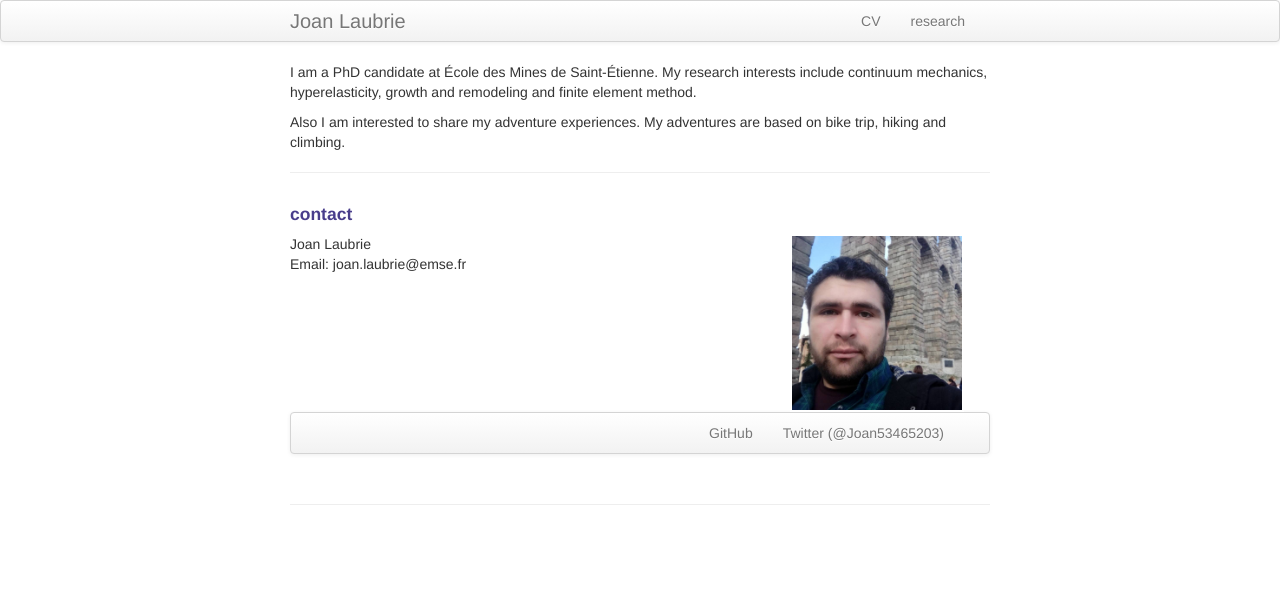
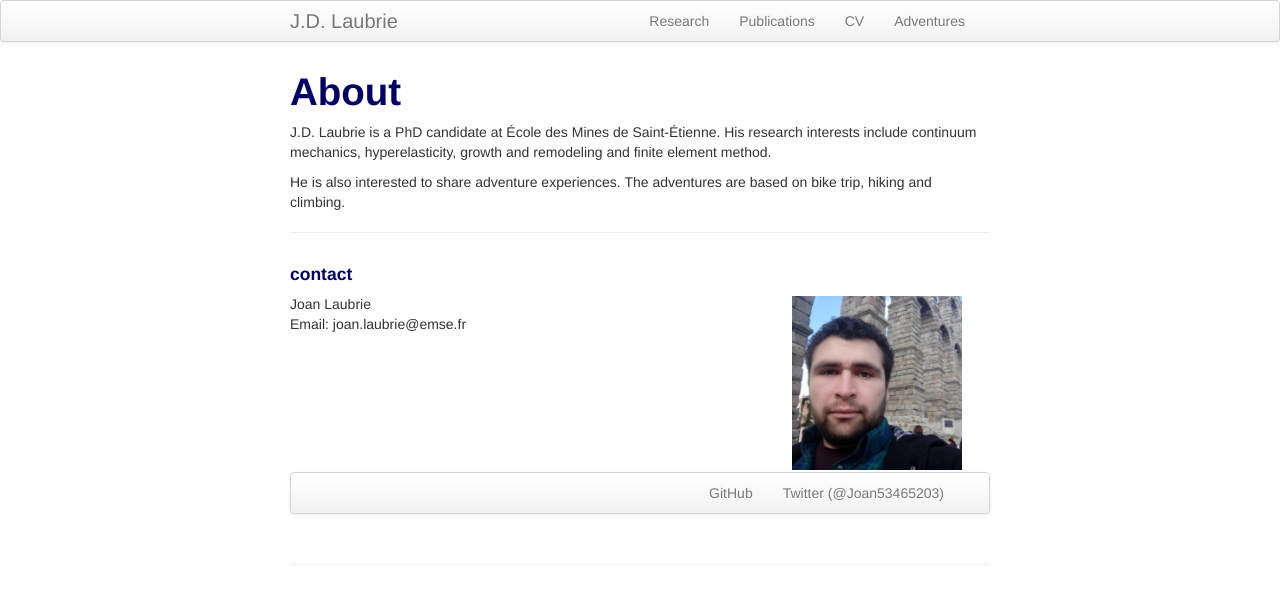
Before and after one commit to jdlaubrie/jdlaubrie.github.io, a Jekyll site: the page built from index.md, in a window 1280 px wide. Shown: the top 604 px of the page. Built offline with Jekyll 4.4.1, drawn with Linux system fonts in a browser that asks for light colours.

Commit message:
some new pages

```diff
--- a/_config.yml
+++ b/_config.yml
@@ -8,9 +8,9 @@ highlighter: rouge
 # Themes are encouraged to use these universal variables
 # so be sure to set them if your theme uses them.
 #
-title : Joan Laubrie
+title : J.D. Laubrie
 author :
-  name : Joan D. Laubrie
+  name : J.D. Laubrie
   email : joan.laubrie@emse.fr
   github : jdlaubrie
   twitter : Joan53465203
--- a/_includes/themes/twitter/default.html
+++ b/_includes/themes/twitter/default.html
@@ -35,8 +35,10 @@
         <div class="container-narrow">
           <a class="brand" href="{{ HOME_PATH }}">{{ site.title }}</a>
           <ul class="nav">
-              <li><a href="{{ BASE_PATH }}/assets/CV.pdf">CV</a></li>
-              <li><a href="{{ BASE_PATH }}/pages/research.html">research</a></li>
+              <li><a href="{{ BASE_PATH }}/pages/Research.html">Research</a></li>
+              <li><a href="{{ BASE_PATH }}/pages/Publications.html">Publications</a></li>
+              <li><a href="{{ BASE_PATH }}/pages/CV.html">CV</a></li>
+              <li><a href="{{ BASE_PATH }}/pages/Adeventures.html">Adventures</a></li>
           </ul>
         </div>
       </div>
--- a/assets/themes/twitter/css/my_custom_css.css
+++ b/assets/themes/twitter/css/my_custom_css.css
@@ -58,7 +58,7 @@ td.right {
 
 
 h1, h2, h3, h4 {
-    color: darkslateblue;
+    color: #000066;
 }
 
 .danger {
--- a/index.md
+++ b/index.md
@@ -1,13 +1,15 @@
 ---
 layout: frontpage
-title: Joan Laubrie
-description: vagabundo is a PhD candidate at Broom University.
-keywords: Joan, Laubrie, treats, recycling, mail, being a good boy
+title: JD Laubrie
+description: JD Laubrie is a PhD candidate at École des Mines de Saint-Étienne.
+keywords: Joan, Laubrie, growth, remodeling, nonlinear solid mechanics
 ---
 
-I am a PhD candidate at École des Mines de Saint-Étienne. My research interests include continuum mechanics, hyperelasticity, growth and remodeling and finite element method.
+About
+=====
+J.D. Laubrie is a PhD candidate at École des Mines de Saint-Étienne. His research interests include continuum mechanics, hyperelasticity, growth and remodeling and finite element method.
 
-Also I am interested to share my adventure experiences. My adventures are based on bike trip, hiking and climbing.
+He is also interested to share adventure experiences. The adventures are based on bike trip, hiking and climbing.
 
 ---
 
@@ -24,7 +26,7 @@ Also I am interested to share my adventure experiences. My adventures are based
         <div class="span2">
         <a href="../assets/headshot.jpg">
             <img src="../assets/headshot.jpg"
-                  title="Joan Laubrie" alt="Joan Laubrie"/></a>
+                  title="J.D. Laubrie" alt="J.D. Laubrie"/></a>
         </div>
     </div>
 </div>
```
Also changed, not shown: 404.md (+2 -2 lines), pages/Adventures.md (added, +25 -0 lines), pages/CV.md (added, +38 -0 lines), pages/Publications.md (added, +21 -0 lines), pages/Research.md (added, +20 -0 lines), pages/research.md (deleted, +0 -22 lines).
